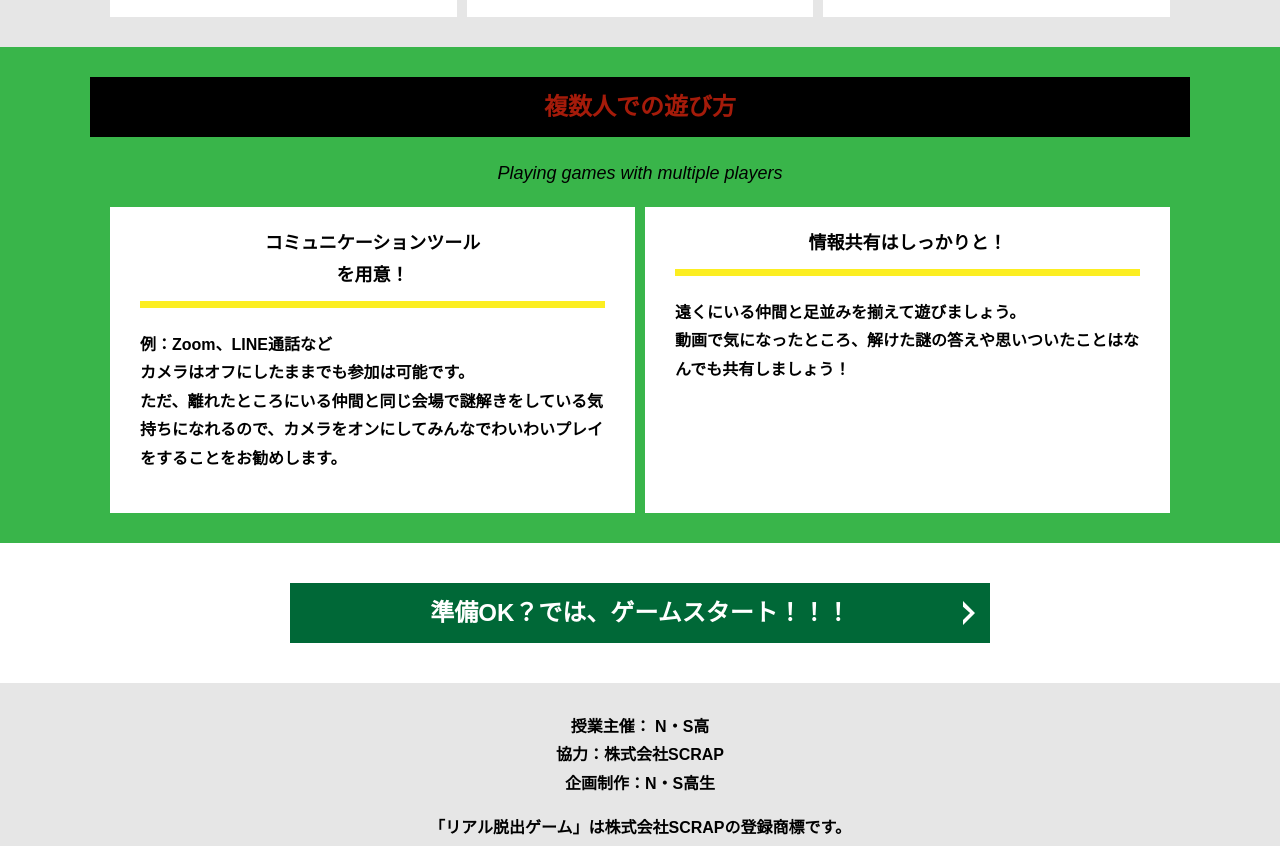
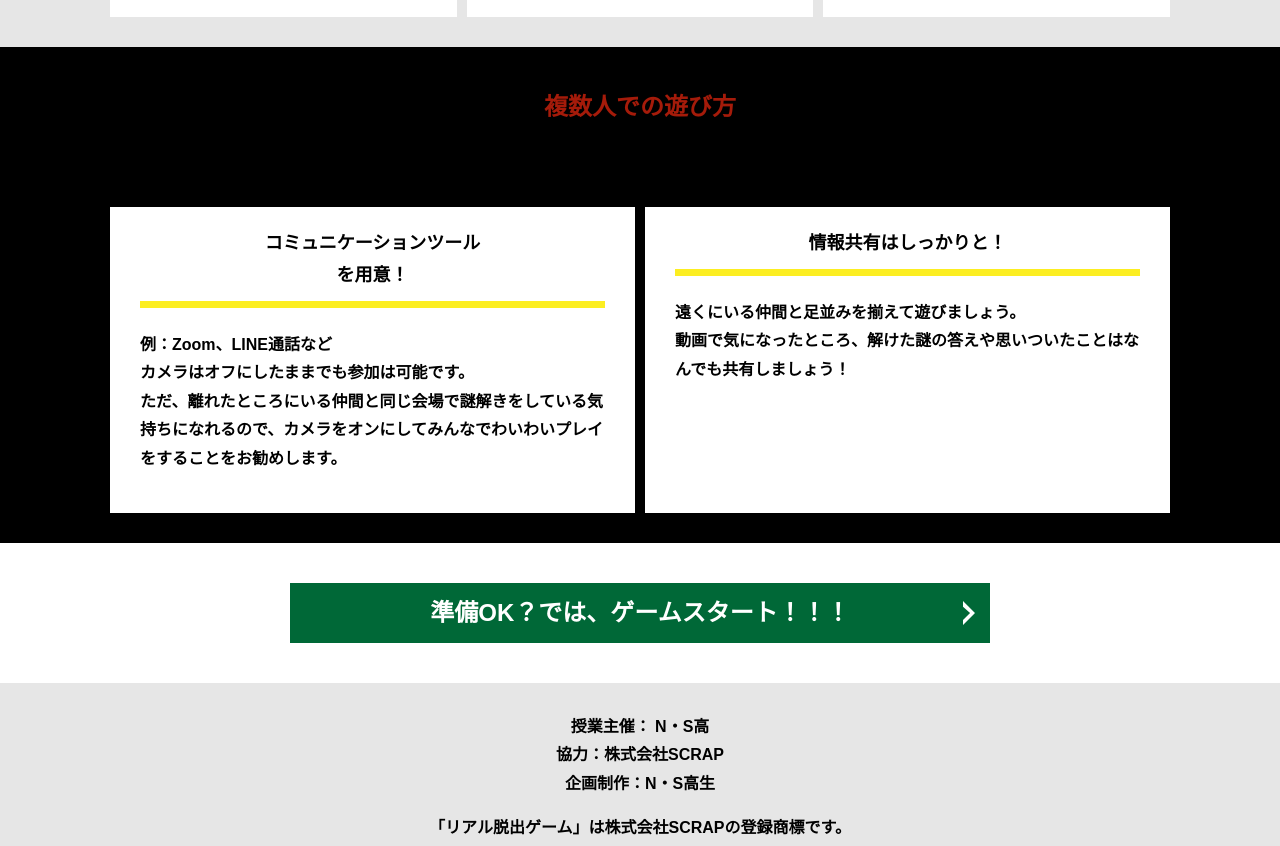
Before and after one commit to Washio-aoi/alfa_shinsaibashi_J, a plain HTML site: page index.html in a window 1280 px wide. Shown: the part 1539-2385 px from the top of the page. Drawn offline with Linux system fonts and the light colour scheme.

Commit message:
Update style.css

```diff
--- a/assets/css/style.css
+++ b/assets/css/style.css
@@ -239,7 +239,7 @@ button {
 * Color
 *********************/
 .bg-color--keycolor {
-  background-color: #39b54a;
+  background-color: #000000;
 }
 
 .bg-color--subcolor {
```
